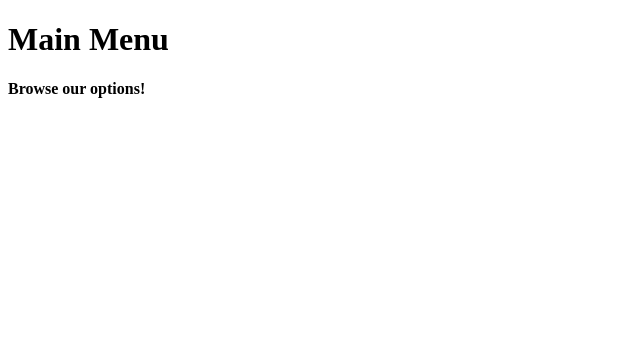
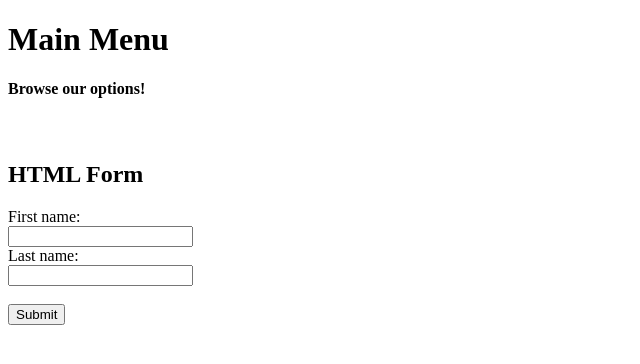
Before and after one commit to Ryan-Mumpower/OnlineFoodRepo, a plain HTML site: page index.html in a window 1280 px wide. Shown: the whole page, without its empty margins (0-640 px from the left). Drawn offline with Linux system fonts and the light colour scheme.

```diff
--- a/index.html
+++ b/index.html
@@ -13,4 +13,13 @@
  <h5></h5>
  <h6></h6> <br>
 <!--Code for the paragraph-->
- </body>
+<body>
+<h2>HTML Form</h2>
+<form>
+ <label for="fname">First name:</label><br>
+ <input type="text" id="fname" name="fname" value=""><br>
+ <label for="lname">Last name:</label><br>
+ <input type="text" id="lname" name="lname" value=""><br><br>
+ <input type="submit" value="Submit">
+</form>
+</body>
```
